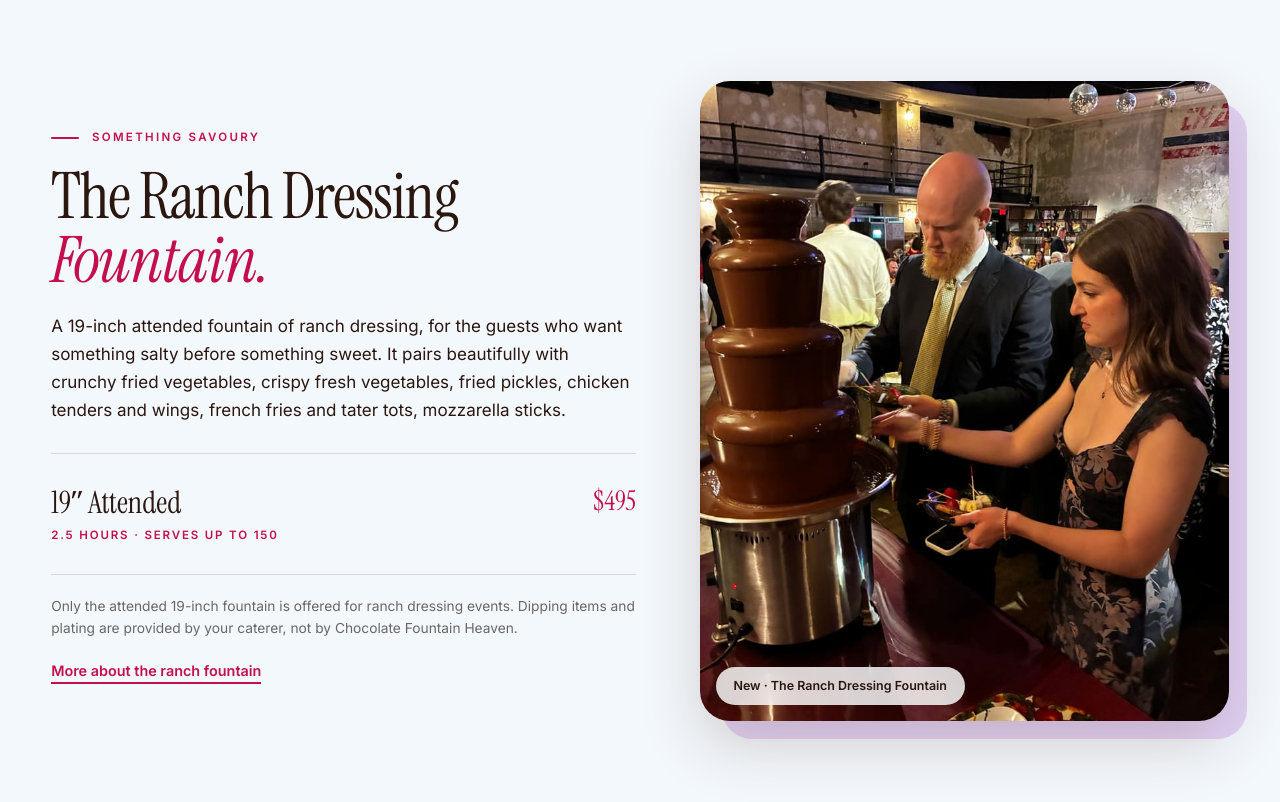
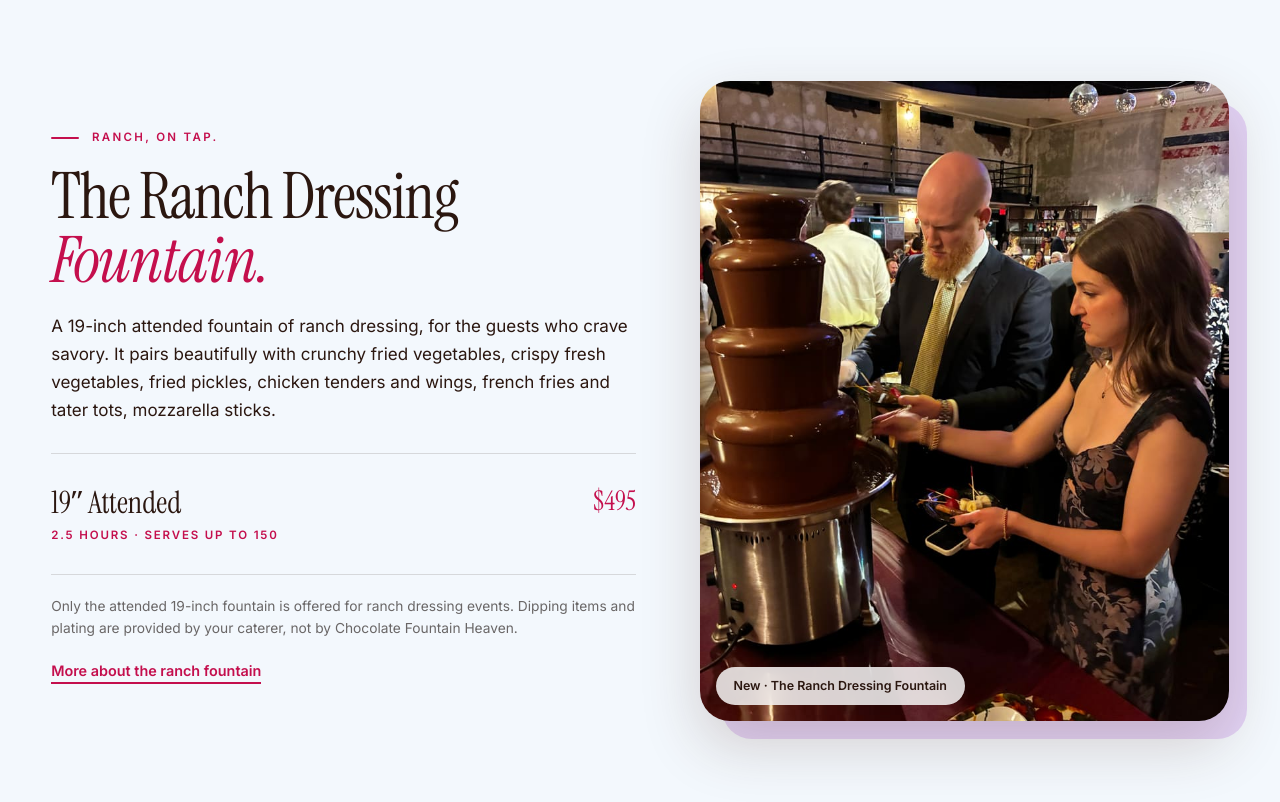
Before and after one commit to SteelCity-ai/chocolatefountainheaven, a plain HTML site: page site/index.html in a window 1280 px wide. Shown: the part 5420-6222 px from the top of the page. Drawn offline with Linux system fonts and the light colour scheme.

Commit message:
content(cfh): align home ranch teaser with Gerra's approved wording (STE-791)

```diff
--- a/site/index.html
+++ b/site/index.html
@@ -273,9 +273,9 @@
         <span class="feature__cap">New &middot; The Ranch Dressing Fountain</span>
       </div>
       <div data-reveal>
-        <span class="eyebrow eyebrow--line">Something savoury</span>
+        <span class="eyebrow eyebrow--line">Ranch, on tap.</span>
         <h2 style="margin-top:1.1rem">The Ranch Dressing <em>Fountain.</em></h2>
-        <p>A 19-inch attended fountain of ranch dressing, for the guests who want something salty before something sweet. It pairs beautifully with crunchy fried vegetables, crispy fresh vegetables, fried pickles, chicken tenders and wings, french fries and tater tots, mozzarella sticks.</p>
+        <p>A 19-inch attended fountain of ranch dressing, for the guests who crave savory. It pairs beautifully with crunchy fried vegetables, crispy fresh vegetables, fried pickles, chicken tenders and wings, french fries and tater tots, mozzarella sticks.</p>
         <div class="menu" style="margin-top:1.8rem;border-top-color:var(--line)">
           <div class="menu__row" style="grid-template-columns:1fr auto">
             <div class="menu__name">19&Prime; Attended <small>2.5 hours &middot; serves up to 150</small></div>
```
